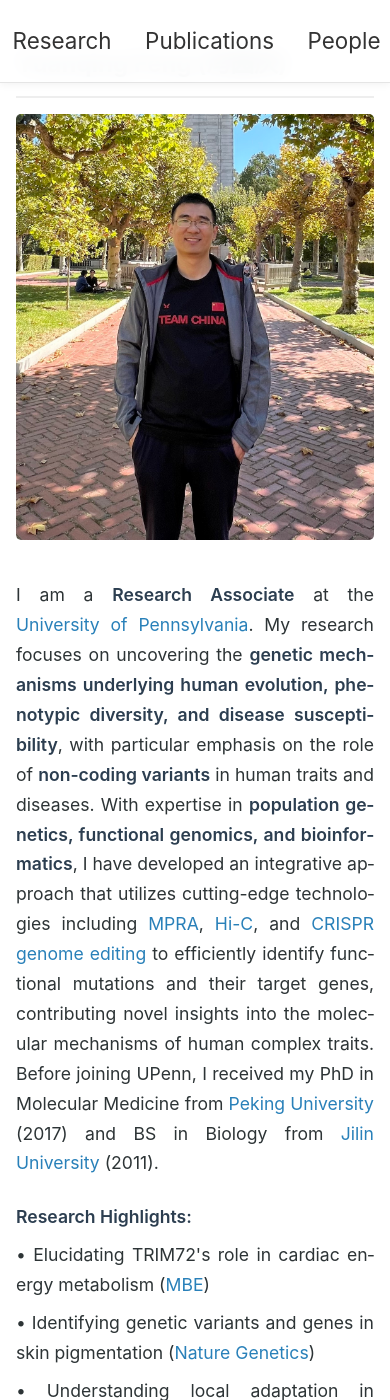
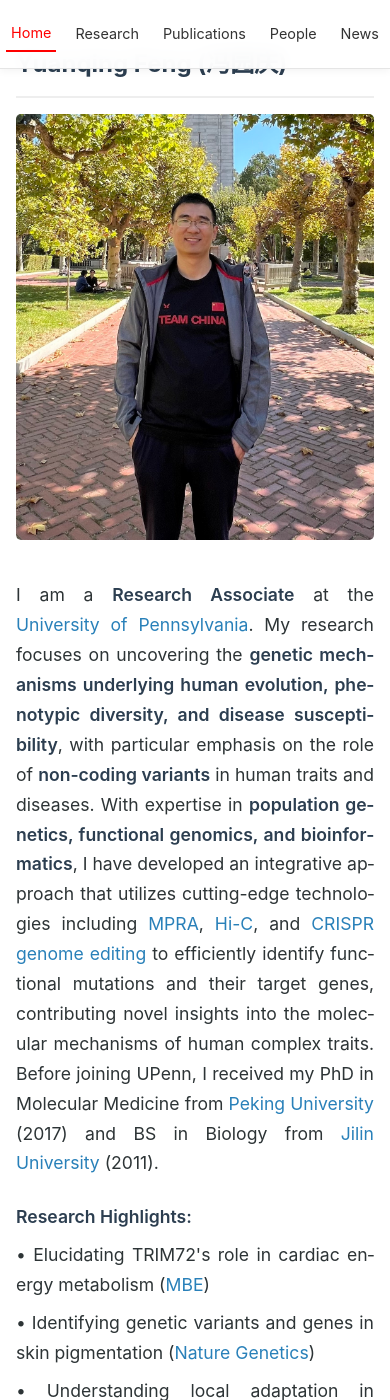
Before and after one commit to fengyq/fengyq.github.io, a Jekyll site: the page built from index.md, in a window 390 px wide and 1400 px high. Built offline with Jekyll 4.4.1, drawn with Linux system fonts in a browser that asks for light colours.

```diff
--- a/assets/css/main.css
+++ b/assets/css/main.css
@@ -281,12 +281,12 @@
     }
 
     .main-nav {
-        gap: 1rem;
+        gap: 0.5rem;
     }
 
     .main-nav a {
-        font-size: 1.4rem;
-        margin: 0 1rem;
+        font-size: 1rem;
+        margin: 0 0.5rem;
     }
 
     .content {
@@ -313,13 +313,13 @@
 
 @media (max-width: 480px) {
     .main-nav {
-        gap: 0.5rem;
+        gap: 0.3rem;
     }
 
     .main-nav a {
-        font-size: 1.4rem;
+        font-size: 0.9rem;
         padding: 0.3rem;
-        margin: 0 0.5rem;
+        margin: 0 0.3rem;
     }
 
     .social-icons {
```
